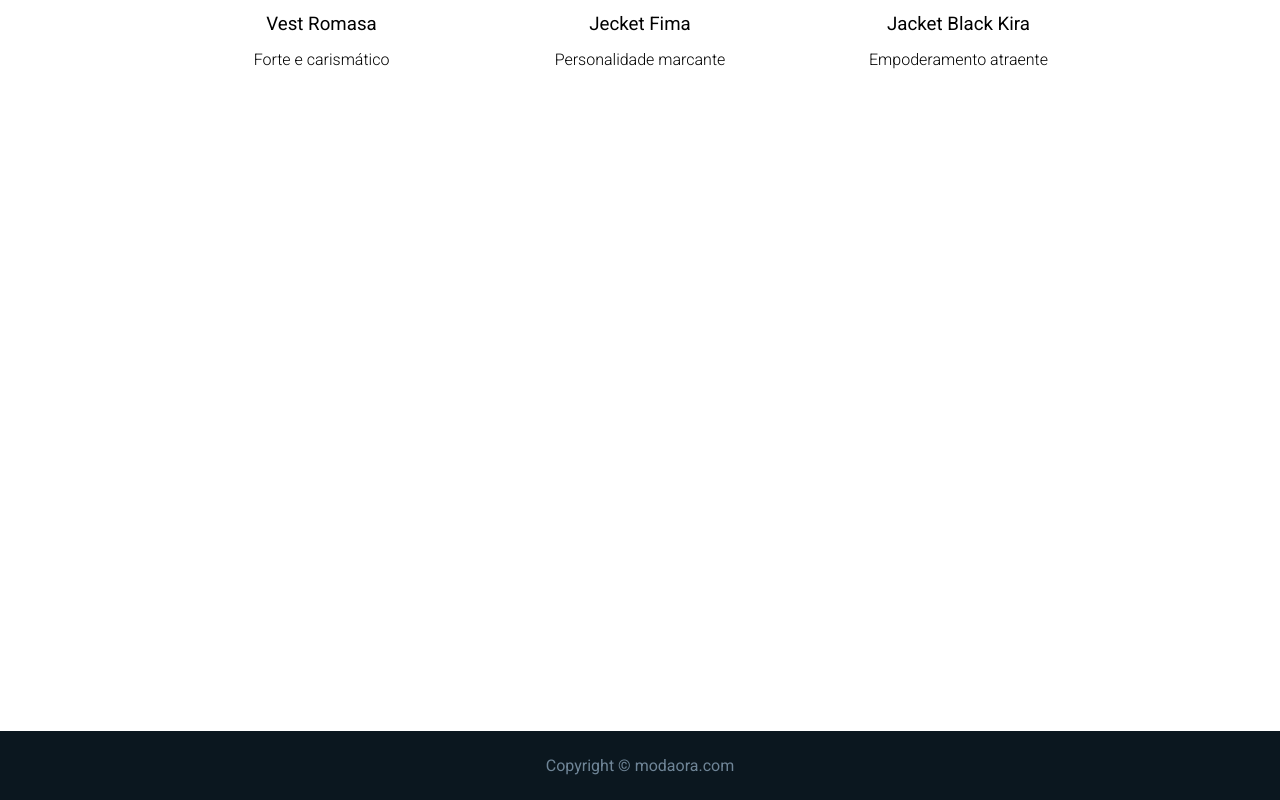
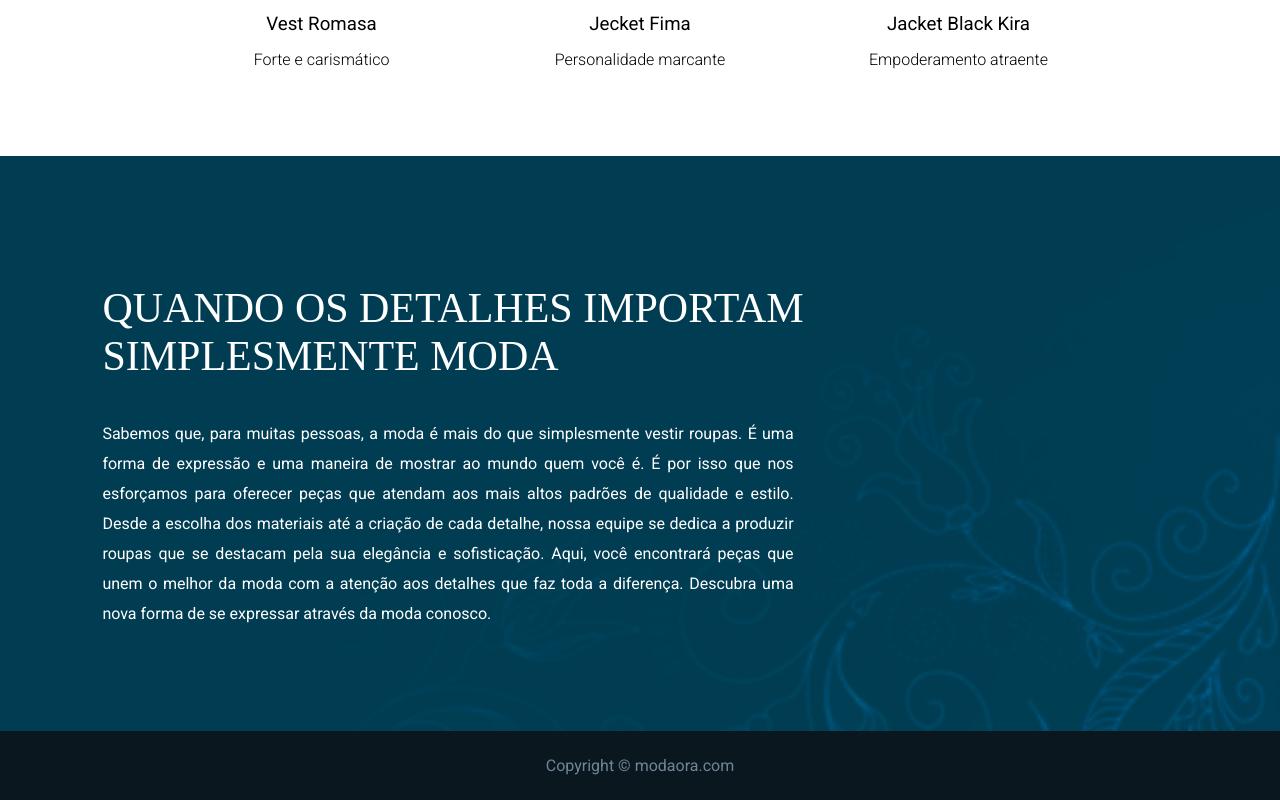
Before and after one commit to KaueACLima/projeto-moda-ora, a plain HTML site: page index.html in a window 1280 px wide. Shown: the part 1490-2290 px from the top of the page. Drawn offline with Linux system fonts and the light colour scheme; the site is published under a folder, as on GitHub Pages, so addresses that start at the root find nothing; a web font is replaced by a local one.

Commit message:
Update HTML

```diff
--- a/assets/css/estilo.css
+++ b/assets/css/estilo.css
@@ -100,7 +100,7 @@
 
 .container-texto-informacao {
   color: #ffffff;
-  background-image: url("/assets/img/bg_detalhe.png");
+  background-image: url("../img/bg_detalhe.png");
   background-repeat: no-repeat;
   background-size: cover;
 }
```
